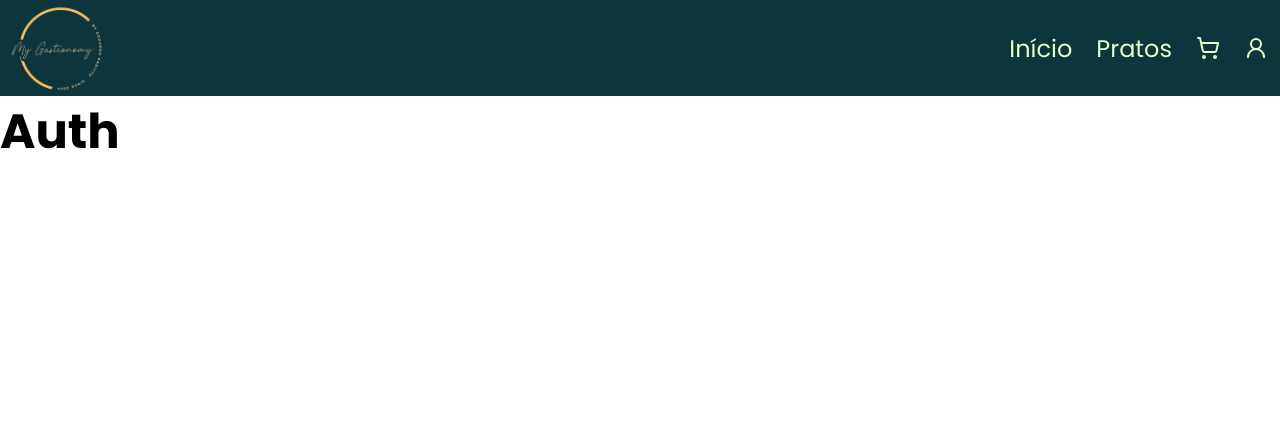
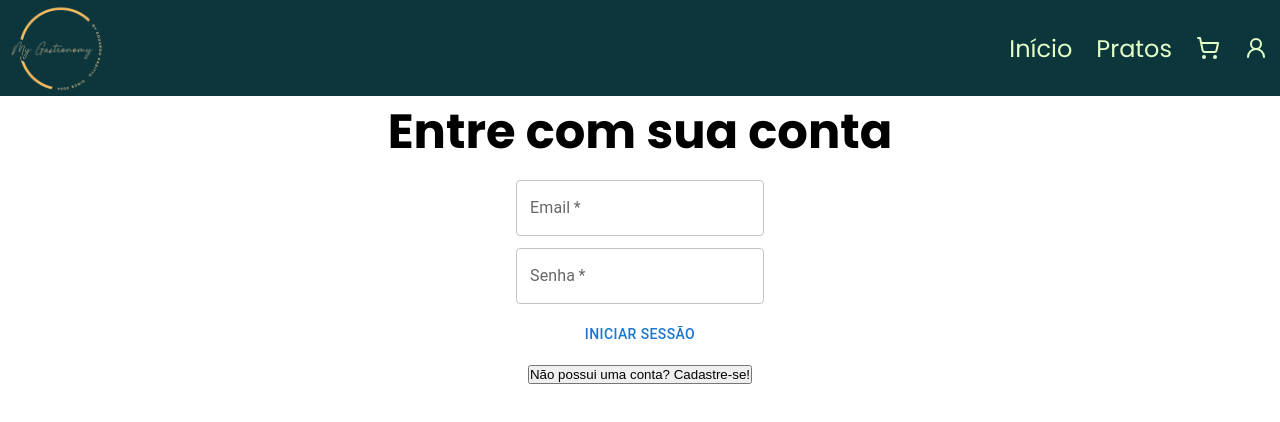
Before and after one commit to Gabrielneves05/app-mygastronomy, a React (Vite) app: page /auth in a window 1280 px wide. Shown: the top 422 px of the page. Built offline with nearby package versions, Linux system fonts and the light colour scheme.

Commit message:
feat: implementation of authentication forms for login and signup / styling / testing of toasts

```diff
--- a/package.json
+++ b/package.json
@@ -16,7 +16,8 @@
     "react": "^19.0.0",
     "react-dom": "^19.0.0",
     "react-icons": "^5.5.0",
-    "react-router-dom": "^7.2.0"
+    "react-router-dom": "^7.2.0",
+    "react-toastify": "^11.0.3"
   },
   "devDependencies": {
     "@eslint/js": "^9.19.0",
--- a/src/App.jsx
+++ b/src/App.jsx
@@ -1,11 +1,14 @@
 import Navbar from "./components/navbar/navbar";
 import { Outlet } from "react-router-dom";
+import { ToastContainer } from "react-toastify";
+import "react-toastify/dist/ReactToastify.css";
 
 export default function App() {
   return (
     <>
       <Navbar />
       <Outlet />
+      <ToastContainer />
     </>
   )
 }
--- a/src/pages/auth/page.jsx
+++ b/src/pages/auth/page.jsx
@@ -1,5 +1,114 @@
+import { useState } from "react";
+import { TextField, Button } from "@mui/material";
+import styles from "./page.module.css";
+import { toast } from "react-toastify";
+
 export default function Auth() {
-  return (
-    <h1>Auth</h1>
-  )
+  const [formType, setFormType] = useState("login");
+  const [formData, setFormData] = useState(null);
+
+  const handleChangeFormType = () => {
+    setFormData(null);
+
+    if(formType === "login") {
+      setFormType("signup");
+    } else {
+      setFormType("login");
+    }
+  }
+
+  const handleFormDataChange = (event) => {
+    setFormData({
+      ...formData,
+      [event.target.name]: event.target.value
+    })
+  }
+
+  const handleSubmitForm = (event) => {
+    event.preventDefault();
+
+    switch (formType) {
+      case "login":
+
+        break;
+      case "signup":
+          if(formData.password !== formData.confirmPassword) {
+            toast.error("As senhas não coincidem!");
+          }
+
+        break;
+    }
+  }
+
+  if(formType === "login") {
+    return (
+      <div className={styles.authPageContainer}>
+        <h1>Entre com sua conta</h1>
+        <form onSubmit={handleSubmitForm}>
+          <TextField
+            required
+            label="Email"
+            type="email"
+            name="email"
+            onChange={handleFormDataChange}
+          />
+
+          <TextField
+            required
+            label="Senha"
+            type="password"
+            name="password"
+            onChange={handleFormDataChange}
+          />
+
+          <Button type="submit">Iniciar sessão</Button>
+        </form>
+        <button onClick={handleChangeFormType}>Não possui uma conta? Cadastre-se!</button>
+      </div>
+    )
+  }
+
+  if(formType === "signup") {
+    return (
+      <div className={styles.authPageContainer}>
+        <h1>Crie sua conta</h1>
+        <form onSubmit={handleSubmitForm}>
+          <TextField
+            required
+            label="Nome Completo"
+            type="fullname"
+            name="fullname"
+            onChange={handleFormDataChange}
+          />
+
+          <TextField
+            required
+            label="Email"
+            type="email"
+            name="email"
+            onChange={handleFormDataChange}
+          />
+
+          <TextField
+            required
+            label="Senha"
+            type="password"
+            name="password"
+            onChange={handleFormDataChange}
+          />
+
+          <TextField
+            required
+            label="Confirme sua senha"
+            type="password"
+            name="confirmPassword"
+            onChange={handleFormDataChange}
+          />
+
+          <Button type="submit">Registrar-se</Button>
+        </form>
+        <button onClick={handleChangeFormType}>Já possui uma conta? Entre aqui!</button>
+      </div>
+    )
+  }
 }
--- a/src/pages/auth/page.module.css
+++ b/src/pages/auth/page.module.css
@@ -0,0 +1,7 @@
+.authPageContainer, form {
+  display: flex;
+  flex-direction: column;
+  align-items: center;
+  justify-content: center;
+  gap: 0.5em;
+}
```
Also changed, not shown: 1 other file (tests, documents, lock files or other folders).
